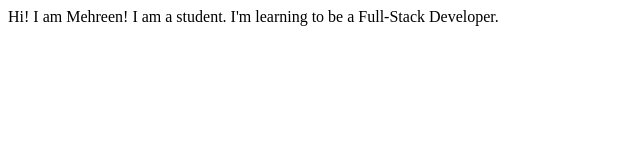
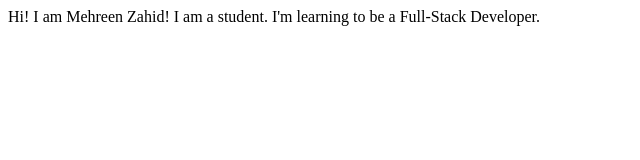
Before and after one commit to mehreenZahid/mehreenzahid-site, a plain HTML site: page index.html in a window 1280 px wide. Shown: the whole page, without its empty margins (0-640 px from the left). Drawn offline with Linux system fonts and the light colour scheme.

```diff
--- a/index.html
+++ b/index.html
@@ -7,7 +7,7 @@
     <title>Mehreen Site</title>
 </head>
 <body>
-    Hi! I am Mehreen!
+    Hi! I am Mehreen Zahid!
     I am a student. I'm learning to be a Full-Stack Developer.
 </body>
 </html>
```
